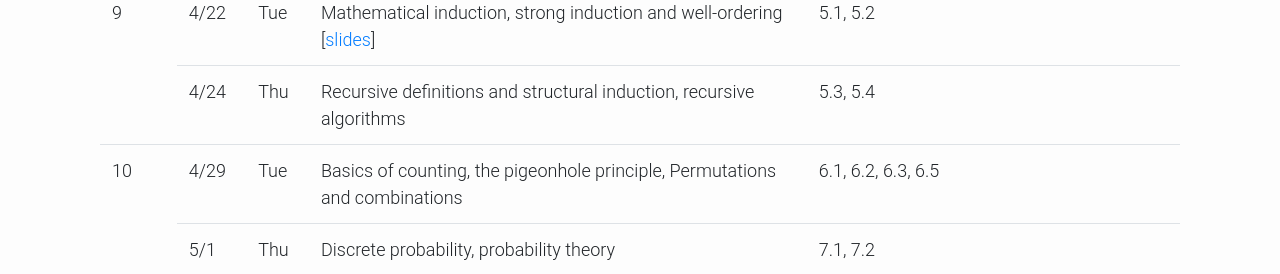
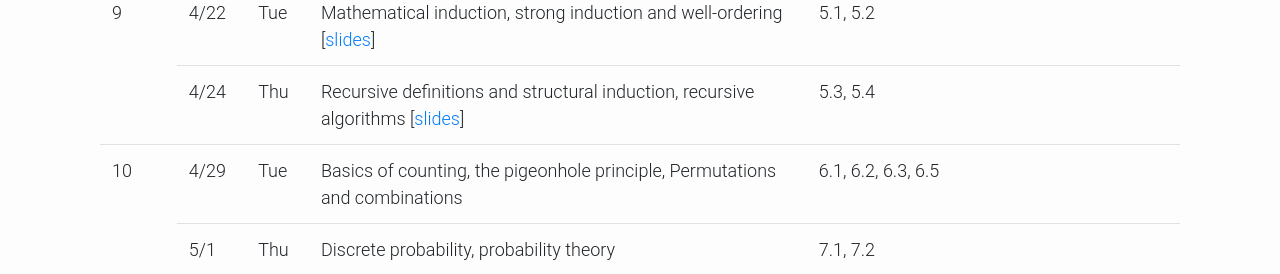
Before and after one commit to kaist-ee213/kaist-ee213.github.io, a Jekyll site: the page built from index.html, in a window 1280 px wide and 900 px high, scrolled down 2006 px. Shown: the part 179-453 px from the top of the window. Built offline with Jekyll 4.4.1, drawn with Linux system fonts in a browser that asks for light colours; the list of posts is cut into pages by our own code.

Commit message:
upload slide 14

```diff
--- a/index.html
+++ b/index.html
@@ -262,7 +262,7 @@ Much of the basic discrete mathematical tools useful in electrical and computer
         <tr>
             <td>4/24</td>
             <td>Thu</td>
-            <td>Recursive definitions and structural induction, recursive algorithms</td>
+            <td>Recursive definitions and structural induction, recursive algorithms [<a href="https://drive.google.com/file/d/1ov2B4qQWAwdKT2serSi7haiqIVavR9P2/view?usp=sharing" target="_blank">slides</a>]</td>
             <td>5.3, 5.4</td>
             <td></td>
         </tr>
```
